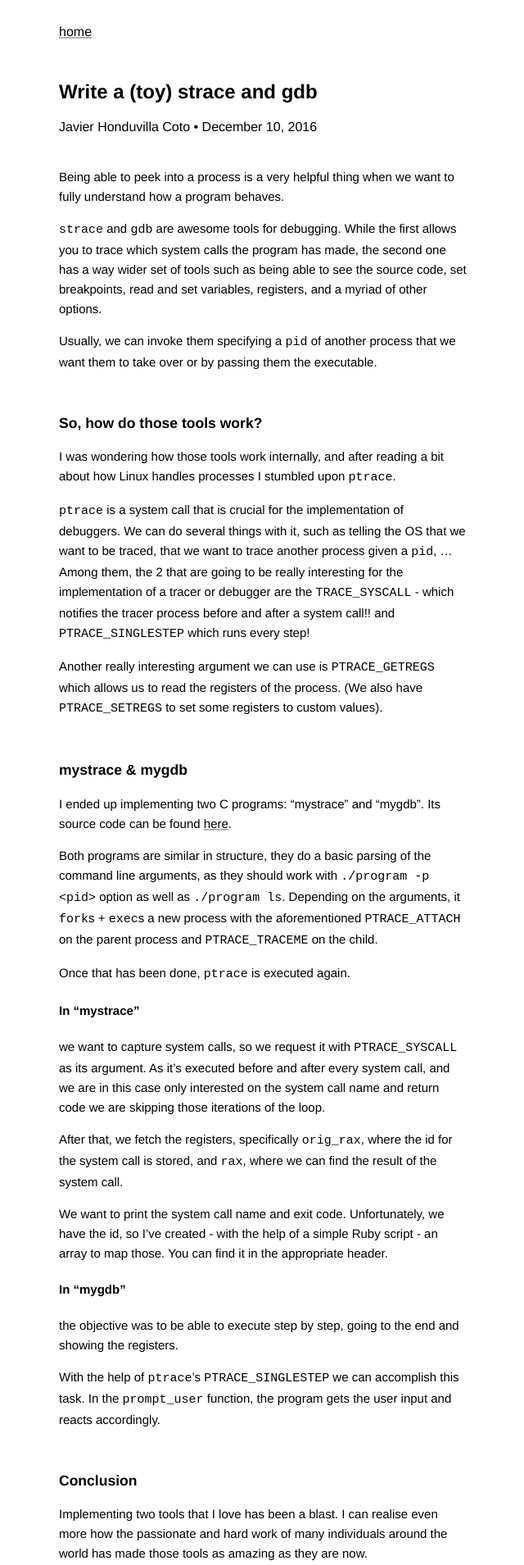
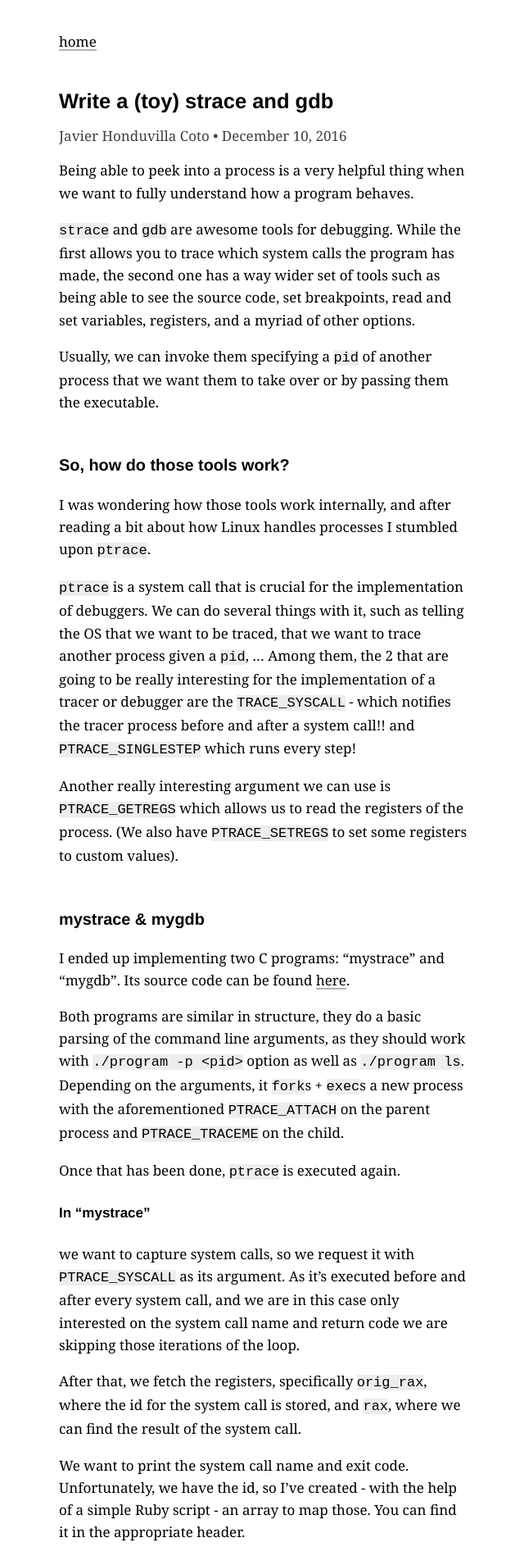
Before and after one commit to javierhonduco/blog, a Jekyll site: the page built from _posts/2016-12-10-write-a-strace-and-gdb.md, in a window 1280 px wide. Shown: the top 1909 px of the page at 82% size, without its empty margins (318-958 px from the left). Built offline with Jekyll 4.4.1, drawn with Linux system fonts in a browser that asks for light colours.

Commit message:
style changes

```diff
--- a/assets/main.css
+++ b/assets/main.css
@@ -57,6 +57,7 @@ section.writings time {
   padding-left: 0.8em;
   font-size: 11px;
   color: rgba(0, 0, 0, 0.57);
+  line-height: 10px;
 }
 @media all and (max-width: 499px) {
   body, canvas {
@@ -67,18 +68,28 @@ section.writings time {
 .blog-header h2 {
   margin-top: 50px;
 }
+.post-meta {
+  opacity: 0.75;
+}
 .blog-meta time::before {
   content: ' • ';
 }
-.blogpost {
-  font-size: 15px;
+.page-content {
+  font-family: Lora, Georgia, Baskerville, serif;
+  font-size: 17px;
   -webkit-font-smoothing: antialiased;
   word-wrap: break-word;
-  line-height: 1.6em;
+  line-height: 1.3em;
   margin-top: 40px;
 }
 .blogpost h3 {
   margin-top: 50px;
+}
+.blogpost {
+  line-height: 1.6em;
+}
+.page-content h1, h2, h3, h4 {
+  font-family: 'Source Sans Pro', 'Helvetica Neue', Arial, sans-serif;
 }
 .blogpost table {
   border: 1px solid rgba(0, 0, 0, 0.23);
@@ -101,3 +112,6 @@ section.writings time {
   top: 0px;
   width: 500px;
 }
+code {
+  background-color: rgba(0, 0, 0, 0.07);
+}
```
